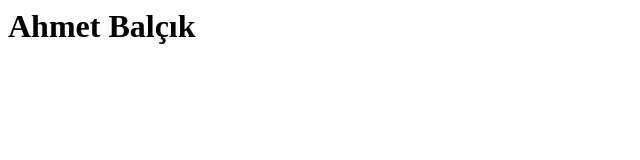
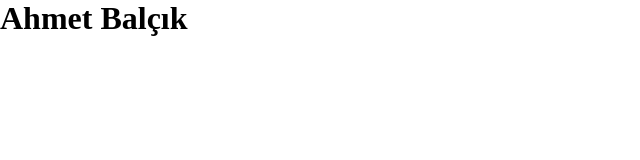
Before and after one commit to ahmetbalcik/ahmetbalcik.github.io, a plain HTML site: page index.html in a window 1280 px wide. Shown: the whole page, without its empty margins (0-640 px from the left). Drawn offline with Linux system fonts and the light colour scheme.

Commit message:
Update index.html

```diff
--- a/index.html
+++ b/index.html
@@ -4,7 +4,23 @@
       Ahmet Balçık
     </title>
   </head>
+  <style>
+    *{
+    margin:0;
+    padding: 0;
+    box-sizing: border-box;
+    }
+
+    div{
+      width: 100%;
+      align-items: center;
+    }
+  </style>
   <body>
-    <h1>Ahmet Balçık</h1>
+    <div>
+    <h1>
+      Ahmet Balçık
+    </h1>
+    </div>
   </body>
 </html>
```
